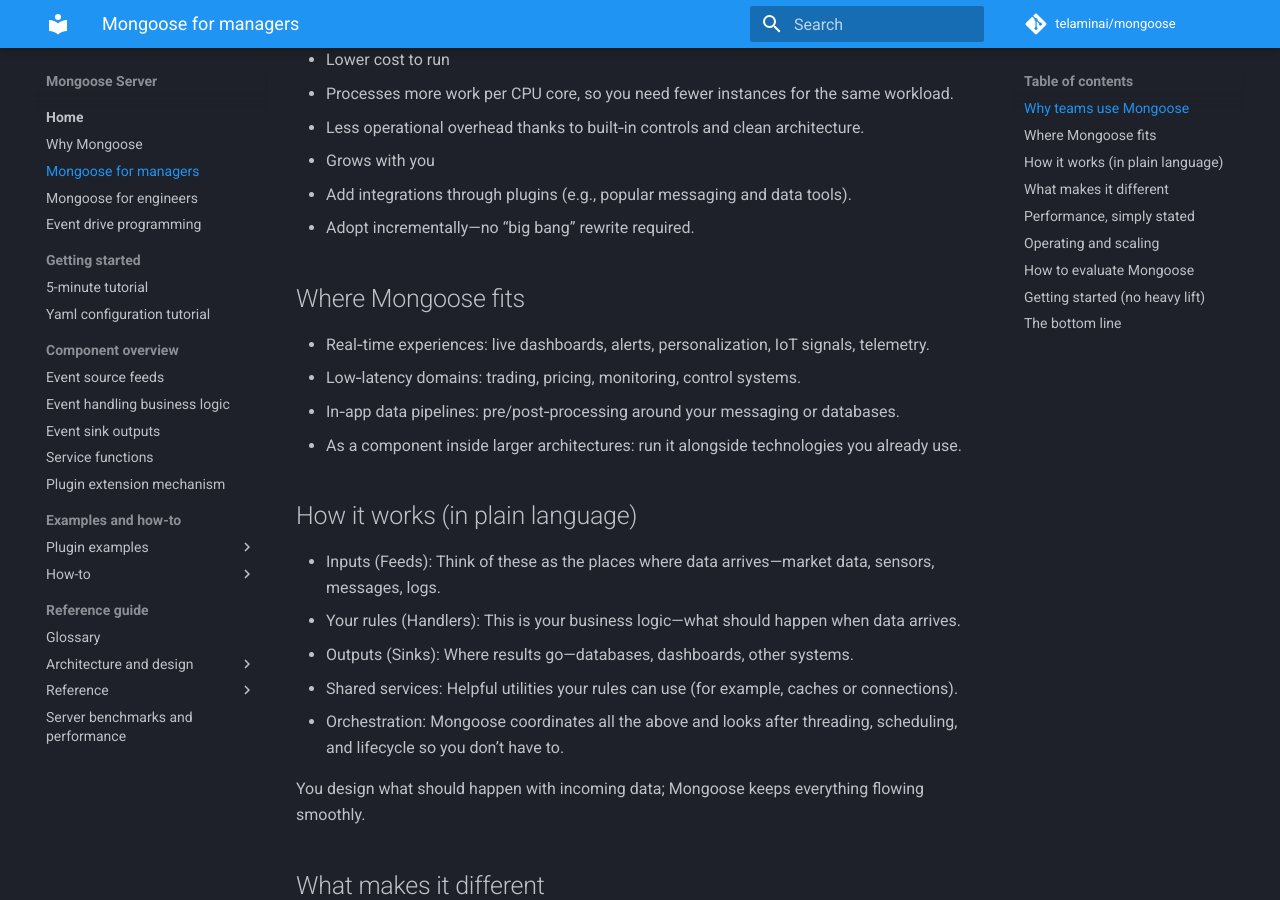
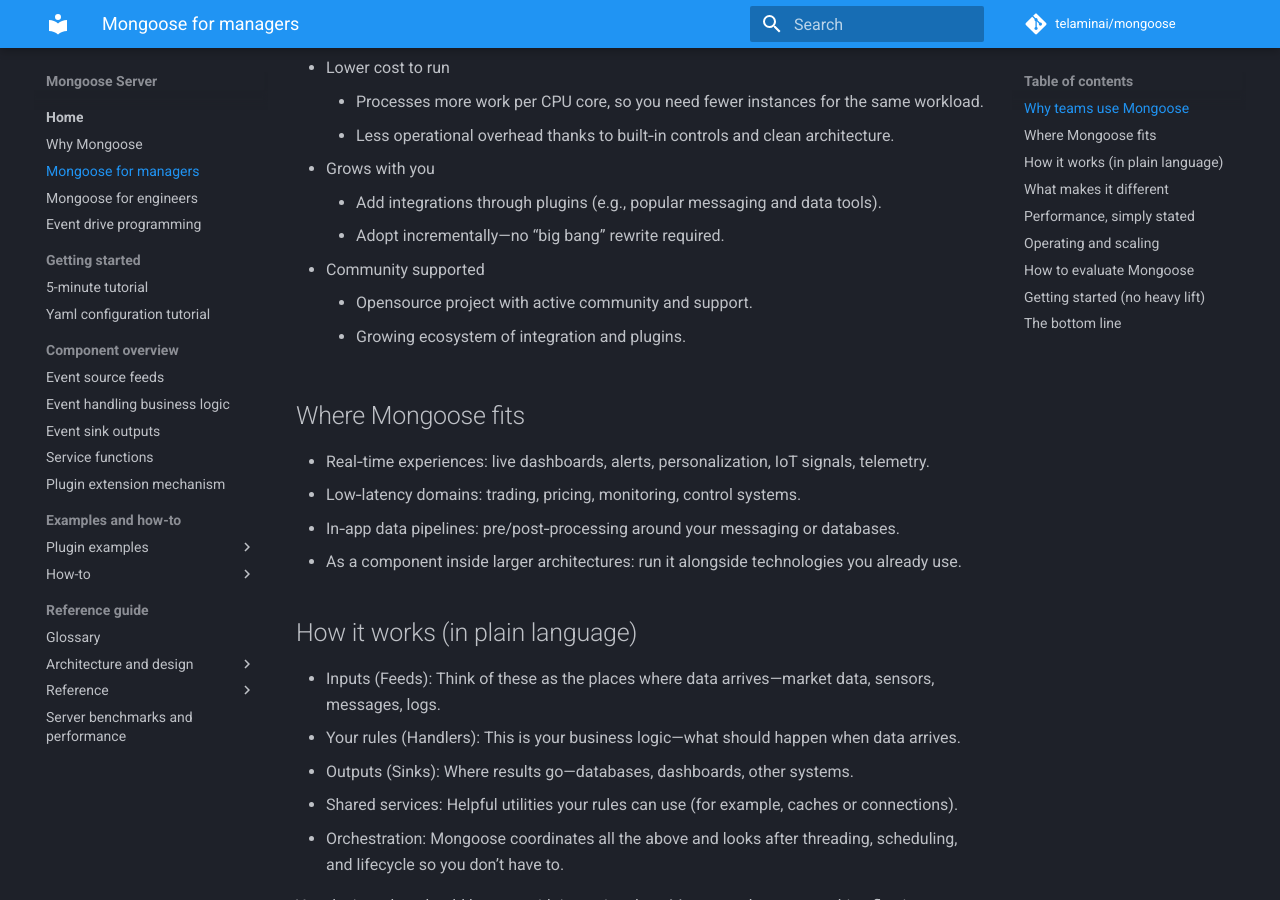
Before and after one commit to telaminai/mongoose, an MkDocs documentation site: the page built from docs/overview/everyone-overview.md, in a window 1280 px wide and 900 px high, scrolled down 620 px. Built offline with MkDocs 1.6.1 and Material for MkDocs 9.7.7, drawn with Linux system fonts in a browser that asks for light colours; comment, search, counter and statistics services are not loaded.

Commit message:
Add "Community supported" section to "Mongoose Overview for Everyone" document.

```diff
--- a/docs/overview/everyone-overview.md
+++ b/docs/overview/everyone-overview.md
@@ -7,20 +7,24 @@
 ## Why teams use Mongoose
 
 - Faster delivery
-  - Reuse common building blocks for “inputs → business rules → outputs” instead of reinventing boilerplate.
-  - Start small and add capabilities as you go.
+    - Reuse common building blocks for “inputs → business rules → outputs” instead of reinventing boilerplate.
+    - Start small and add capabilities as you go.
 
 - Predictable speed
-  - Designed for high throughput and tight, consistent response times.
-  - Tunable to match your latency or efficiency goals.
+    - Designed for high throughput and tight, consistent response times.
+    - Tunable to match your latency or efficiency goals.
 
 - Lower cost to run
-  - Processes more work per CPU core, so you need fewer instances for the same workload.
-  - Less operational overhead thanks to built‑in controls and clean architecture.
+    - Processes more work per CPU core, so you need fewer instances for the same workload.
+    - Less operational overhead thanks to built‑in controls and clean architecture.
 
 - Grows with you
-  - Add integrations through plugins (e.g., popular messaging and data tools).
-  - Adopt incrementally—no “big bang” rewrite required.
+    - Add integrations through plugins (e.g., popular messaging and data tools).
+    - Adopt incrementally—no “big bang” rewrite required.
+
+- Community supported
+    - Opensource project with active community and support.
+    - Growing ecosystem of integration and plugins.
 
 ## Where Mongoose fits
 
```
